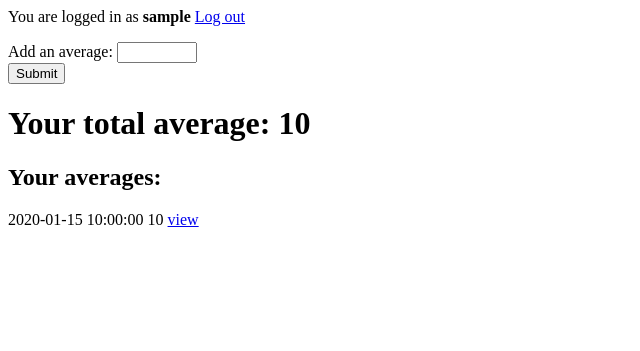
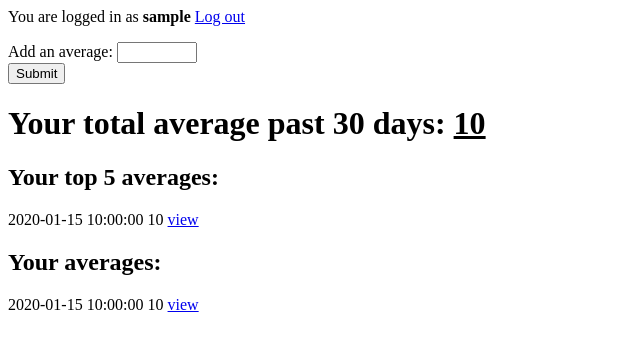
Before and after one commit to itsmatu/Darts-scores, a Flask app: template templates/mainpage.html in a window 1280 px wide. Shown: the top 351 px of the page, without its empty margins (0-640 px from the left). Run offline with Flask 2, Linux system fonts and the light colour scheme; the visitor is signed in with stand-in values (Sample User, id 1); the template is opened without the code that fills it: most values are stand-ins (such as "Sample title", 1, 10 or a date in 2020).

Commit message:
Fixed entering an incorrect password and added top 5 averages section

```diff
--- a/app.py
+++ b/app.py
@@ -26,7 +26,7 @@ def register():
 		hash_value = generate_password_hash(password)
 		db.session.execute(sql, {"username": username, "password": hash_value})
 		db.session.commit()
-		return redirect("/")
+		return redirect("/login")
 
 @app.route("/login", methods = ["POST", "GET"])
 def login():
@@ -46,7 +46,7 @@ def login():
 			hash_value = user.password
 			if check_password_hash(hash_value, password):
 				return redirect("/")
-		return redirect("/login")
+		return render_template("login.html", error="Incorrect username or password")
 
 @app.route("/logout")
 def logout():
@@ -60,13 +60,15 @@ def mainpage():
 			username = session["username"]
 			user = db.session.execute("SELECT id FROM users WHERE username=:username", {"username": username})
 			user_id = user.fetchone()[0]
-			averages = db.session.execute("SELECT average_date, average FROM averages WHERE user_id=:user_id", {"user_id": user_id})
-			total_avg = db.session.execute("SELECT AVG(average)::numeric(3,1) FROM averages WHERE user_id=:user_id", {"user_id": user_id})
+			averages = db.session.execute("SELECT average_date, average FROM averages WHERE user_id=:user_id ORDER BY id DESC", {"user_id": user_id})
+			topavgs = db.session.execute("SELECT average_date, average FROM averages WHERE user_id=:user_id ORDER BY average DESC LIMIT 5", {"user_id": user_id})
+			total_avg = db.session.execute("SELECT AVG(average)::numeric(3,1) FROM averages WHERE user_id=:user_id AND average_date > NOW() - INTERVAL '30 days'", {"user_id": user_id})
 			total = total_avg.fetchone()[0]
-			return render_template("mainpage.html", avgs=averages, total=total)
+			return render_template("mainpage.html", avgs=averages, total=total, topavgs=topavgs)
 		else:
 			averages = db.session.execute("SELECT average_date, average FROM averages")
-			return render_template("mainpage.html", avgs=averages)
+			top_averages = db.session.execute("SELECT average_date, average FROM averages ORDER BY average DESC LIMIT 5")
+			return render_template("mainpage.html", avgs=averages, topavgs=top_averages)
 	if request.method == "POST":
 		average = request.form["addaverage"]
 		username = session["username"]
--- a/schema.sql
+++ b/schema.sql
@@ -1,3 +1,4 @@
 CREATE TABLE users (id SERIAL PRIMARY KEY, username TEXT UNIQUE, password TEXT);
+CREATE TABLE settings (id SERIAL PRIMARY KEY, user_id INTEGER REFERENCES users, name TEXT, language TEXT);
 CREATE TABLE averages (id SERIAL PRIMARY KEY, average_date  DATE,  user_id INTEGER REFERENCES users, average REAL);
 CREATE TABLE games (id SERIAL PRIMARY KEY, game_date DATE, player_one INTEGER REFERENCES users, player_two INTEGER REFERENCES users, result INTEGER);
--- a/templates/game.html
+++ b/templates/game.html
@@ -1,2 +1,4 @@
 <title>Darts scores</title>
 <h1>Game</h1>
+
+<a href="/mainpage">Back to main page</a>
--- a/templates/login.html
+++ b/templates/login.html
@@ -1,6 +1,6 @@
 <title>Darts scores</title>
 <h1>Log in to darts scores</h1>
-<p>{{ error }}</p>
+<p><b>{{ error }}</b></p>
 <form action="/login" method="POST">
 <p>Username:<br>
 <input type="text" name="username" required></p>
--- a/templates/mainpage.html
+++ b/templates/mainpage.html
@@ -5,15 +5,23 @@ Add an average: <input type="number" step="0.1" min=0 max=180 name="addaverage">
 <br>
 <input type="submit" value="Submit">
 </form>
-<h1>Your total average: {{ total }}</h1>
+<h1>Your total average past 30 days: <u>{{ total }}</u></h1>
+<h2>Your top 5 averages: </h2>
+{%for avg in topavgs %}
+<p>{{ avg.average_date }} {{ avg.average }} <a href="/game">view</a></p>
+{% endfor %}
 <h2>Your averages:</h2>
 {% for avg in avgs %}
-<p>{{ avg.average_date }} {{ avg.average }} <a href="/game/{game_id}">view</a></p>
+<p>{{ avg.average_date }} {{ avg.average }} <a href="/game">view</a></p>
 {% endfor %}
 {% else %}
 <a href="/login">Log in</a>
+<h1>Top 5 averages:</h1>
+{% for avg in topavgs %}
+<p> {{ avg.average_date }} {{ avg.average }} <a href="/game">view</a></p>
+{% endfor %}
 <h2>All averages:</h2>
 {% for avg in avgs %}
-<p>{{ avg.average_date }} {{ avg.average }} <a href="/game/{game_id}">view</a></p>
+<p>{{ avg.average_date }} {{ avg.average }} <a href="/game">view</a></p>
 {% endfor %}
 {% endif %}
```
Also changed, not shown: 2 other files.
